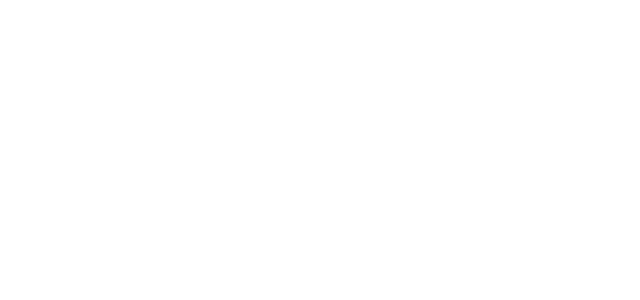
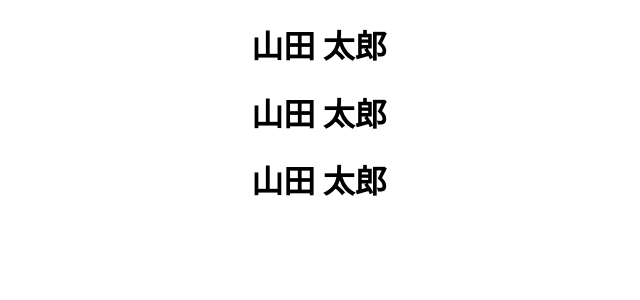
Before and after one commit to ttcksf/react-ts-demo, a React (Create React App) app: page / in a window 1280 px wide. Shown: the top 300 px of the page, without its empty margins (321-961 px from the left). Built offline with nearby package versions, Linux system fonts and the light colour scheme.

Commit message:
style-props props-tips

```diff
--- a/src/App.tsx
+++ b/src/App.tsx
@@ -1,11 +1,17 @@
 import React from 'react';
 import logo from './logo.svg';
 import './App.css';
+import StyleProps from './screens/style-props/StyleProps';
+import PropsTips from './screens/props-tips/PropsTips';
 
 function App() {
   // npx create-react-app フォルダ名 --template typescript
   // npm start
-  return <div className="App"></div>;
+  return (
+    <div className="App">
+      <PropsTips />
+    </div>
+  );
 }
 
 export default App;
--- /dev/null
+++ b/src/screens/props-tips/PropsTips.tsx
@@ -0,0 +1,16 @@
+import React from 'react';
+import First from './components/First';
+import Second from './components/Second';
+import Third from './components/Third';
+
+const PropsTips = () => {
+  return (
+    <div>
+      <First firstName="山田" lastName="太郎" />
+      <Second firstName="山田" lastName="太郎" />
+      <Third fullName={{ firstName: '山田', lastName: '太郎' }} />
+    </div>
+  );
+};
+
+export default PropsTips;
--- /dev/null
+++ b/src/screens/props-tips/components/First.tsx
@@ -0,0 +1,23 @@
+import React from 'react';
+
+type FirstProps = {
+  firstName: string;
+  lastName: string;
+};
+
+// 分割代入ができる
+// const First = (props: FirstProps) => {
+const First = ({ firstName, lastName }: FirstProps) => {
+  return (
+    <div>
+      {/* <h1>
+        {props.firstName} {props.lastName}
+      </h1> */}
+      <h1>
+        {firstName} {lastName}
+      </h1>
+    </div>
+  );
+};
+
+export default First;
--- /dev/null
+++ b/src/screens/props-tips/components/Second.tsx
@@ -0,0 +1,15 @@
+import React from 'react';
+import { SecondProps } from './Second.types';
+
+// 別ファイルにタイプを切り出すこともできる
+const Second = ({ firstName, lastName }: SecondProps) => {
+  return (
+    <div>
+      <h1>
+        {firstName} {lastName}
+      </h1>
+    </div>
+  );
+};
+
+export default Second;
--- /dev/null
+++ b/src/screens/props-tips/components/Third.tsx
@@ -0,0 +1,14 @@
+import React from 'react';
+import { ThirdProps } from './Second.types';
+
+const Third = ({ fullName }: ThirdProps) => {
+  return (
+    <div>
+      <h1>
+        {fullName.firstName} {fullName.lastName}
+      </h1>
+    </div>
+  );
+};
+
+export default Third;
--- /dev/null
+++ b/src/screens/style-props/StyleProps.tsx
@@ -0,0 +1,15 @@
+import React from 'react';
+import Title from './components/Title';
+
+const StyleProps = () => {
+  return (
+    <div>
+      StyleProps
+      {/* CSSに関係ない文字列を防げる */}
+      {/* <Title styles={{ fontSize: '40px', color: 'red', test: 'test' }} /> */}
+      <Title styles={{ fontSize: '40px', color: 'red' }} />
+    </div>
+  );
+};
+
+export default StyleProps;
```
Also changed, not shown: src/screens/props-tips/components/Second.types.ts (added, +9 -0 lines), src/screens/style-props/components/Title.tsx (added, +18 -0 lines).
